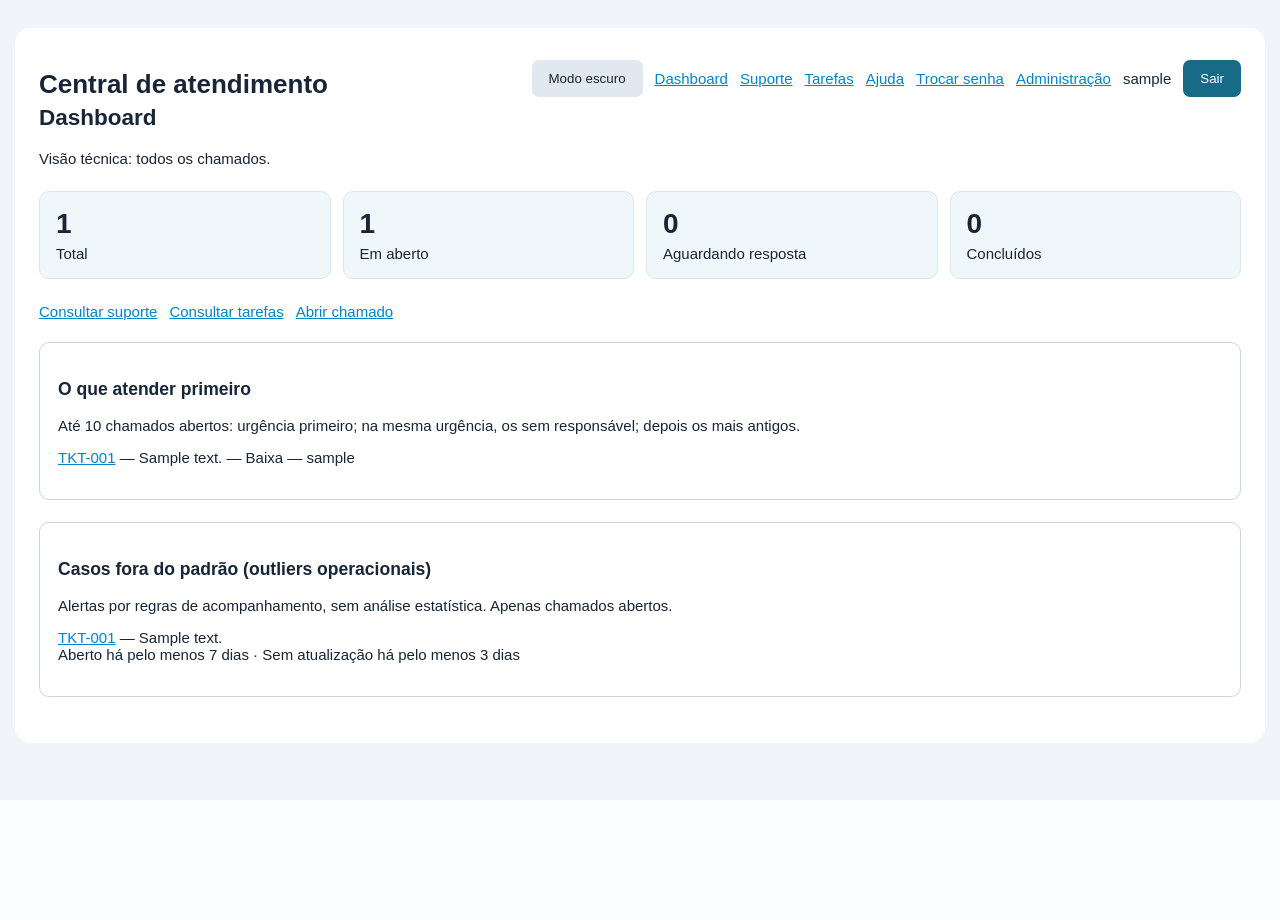
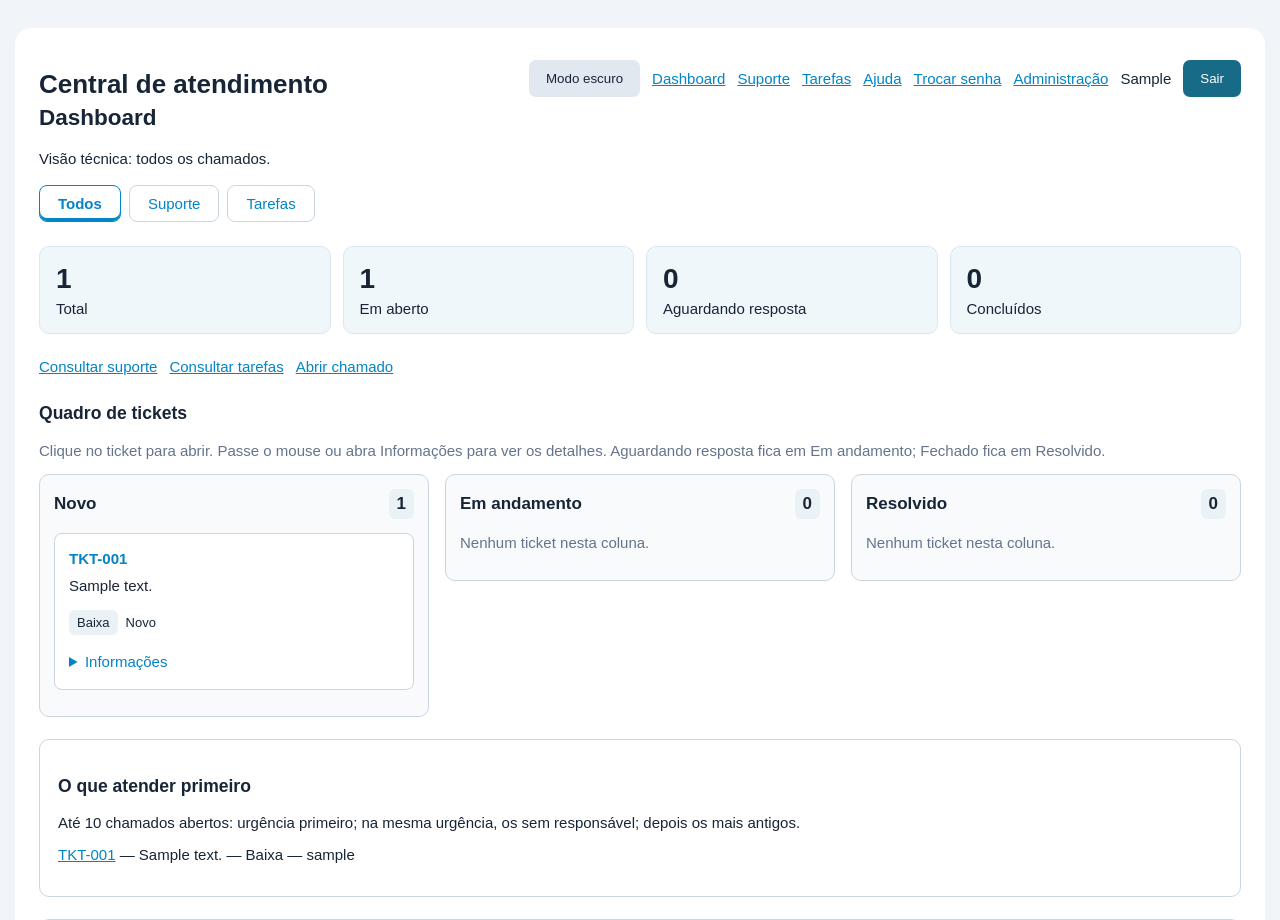
Before and after one commit to DragonOrigen/ticket-system-learning, a Django app: page /dashboard/ in a window 1280 px wide. Shown: the top 920 px of the page. Before the commit the page ends 697 px from the top, so only its background shows below. Run offline with Django 5.2, Linux system fonts and the light colour scheme; a user stored in the database is signed in; tables that the repository leaves empty hold one stand-in row (values such as "Sample post").

Commit message:
Atualização no Dashboard e na maneira que os tickets são mostrados.

```diff
--- a/static/app.css
+++ b/static/app.css
@@ -318,3 +318,36 @@ a { color: var(--foco); }
 .helptext { color:var(--texto-secundario); display:block; margin:6px 0; }
 .message { white-space:pre-wrap; overflow-wrap:anywhere; }
 #id_machines { max-height:230px; overflow:auto; }
+
+/* Lista de chamados: descrição com espaço, colunas curtas sem quebras de palavras. */
+.ticket-table { table-layout: auto; min-width: 1050px; }
+.ticket-table th, .ticket-table td { white-space: nowrap; overflow-wrap: normal; padding: 10px 12px; }
+.ticket-table .description-column { width: 100%; min-width: 320px; }
+.ticket-table .description-cell { white-space: normal; min-width: 320px; overflow-wrap: anywhere; }
+.filters { grid-template-columns: minmax(220px, 2fr) repeat(3, minmax(130px, 1fr)) auto; }
+@media (max-width: 900px) { .filters { grid-template-columns: 1fr 1fr; } }
+@media (max-width: 550px) { .filters { grid-template-columns: 1fr; } }
+
+/* Kanban: três colunas no computador; empilhadas em telas menores. */
+.kanban-section { margin-top: 28px; }
+.kanban-board { display: grid; grid-template-columns: repeat(3, minmax(0, 1fr)); gap: 16px; align-items: start; }
+.kanban-column { min-width: 0; padding: 14px; background: var(--fundo-suave); border: 1px solid var(--borda); border-radius: 10px; }
+.kanban-column h4 { display: flex; justify-content: space-between; align-items: center; margin: 0 0 14px; font-size: 17px; }
+.kanban-ticket { margin-bottom: 12px; padding: 14px; background: var(--fundo-superficie); border: 1px solid var(--borda); border-radius: 8px; overflow-wrap: anywhere; }
+.kanban-ticket:hover, .kanban-ticket:focus-within { border-color: var(--foco); }
+.kanban-ticket-link { display: block; text-decoration: none; line-height: 1.45; }
+.kanban-ticket-link strong, .kanban-ticket-link span { display: block; }
+.kanban-ticket-link span { margin-top: 6px; color: var(--texto); }
+.kanban-ticket-link:focus-visible { outline: 2px solid var(--foco); outline-offset: 4px; }
+.kanban-badges { display: flex; gap: 8px; align-items: center; flex-wrap: wrap; font-size: 13px; }
+.kanban-info summary { cursor: pointer; color: var(--foco); padding: 5px 0; }
+.kanban-info dl { border-top: 1px solid var(--borda); margin: 8px 0 0; padding-top: 8px; font-size: 13px; line-height: 1.5; }
+.kanban-info dt { font-weight: bold; margin-top: 6px; }
+.kanban-info dd { margin: 0; }
+@media (max-width: 800px) { .kanban-board { grid-template-columns: 1fr; } }
+
+/* O filtro selecionado acompanha os indicadores e o quadro de tickets. */
+.dashboard-filters { display: flex; flex-wrap: wrap; gap: 8px; margin: 18px 0; }
+.dashboard-filters a { padding: 9px 18px; border: 1px solid var(--borda); border-radius: 8px; text-decoration: none; background: var(--fundo-superficie); }
+.dashboard-filters a[aria-current="page"] { border-color: var(--foco); font-weight: bold; box-shadow: inset 0 -3px 0 var(--foco); }
+.dashboard-filters a:focus-visible { outline: 2px solid var(--foco); outline-offset: 3px; }
--- /dev/null
+++ b/static/kanban.js
@@ -0,0 +1,22 @@
+// Mouse: prévia ao passar pelo cartão. Toque/teclado: summary nativo.
+// Não altera status nem envia requisições ao servidor.
+document.querySelectorAll('.kanban-ticket').forEach((card) => {
+    const details = card.querySelector('details');
+    let openedByHover = false;
+    card.addEventListener('pointerenter', (event) => {
+        if (event.pointerType !== 'mouse' || details.open) return;
+        openedByHover = true;
+        details.open = true;
+    });
+    card.addEventListener('pointerleave', () => {
+        if (openedByHover && !card.contains(document.activeElement)) details.open = false;
+        openedByHover = false;
+    });
+    card.querySelector('a').addEventListener('focus', () => { details.open = true; });
+    card.addEventListener('keydown', (event) => {
+        if (event.key === 'Escape') {
+            details.open = false;
+            openedByHover = false;
+        }
+    });
+});
--- a/templates/base.html
+++ b/templates/base.html
@@ -20,7 +20,7 @@
             <a href="{% url 'help' %}">Ajuda</a>
             <a href="{% url 'password_change' %}">Trocar senha</a>
             {% if user.is_staff %}<a href="{% url 'admin:index' %}">Administração</a>{% endif %}
-            <span>{{ user.username }}</span>
+            <span>{{ user.first_name|default:user.username }}</span>
             <form method="post" action="{% url 'logout' %}">{% csrf_token %}<button>Sair</button></form>
         {% endif %}
     </nav>
--- a/templates/tickets/dashboard.html
+++ b/templates/tickets/dashboard.html
@@ -1,8 +1,48 @@
 {% extends 'base.html' %}
+{% load static %}
 {% block content %}
 <h2>Dashboard</h2><p>{% if technician %}Visão técnica: todos os chamados.{% else %}Resumo dos seus chamados.{% endif %}</p>
+<nav class="dashboard-filters" aria-label="Filtrar dashboard por área">
+    {% for value, label in dashboard_filters %}
+    <a href="{% url 'dashboard' %}?area={{ value }}"{% if selected_area == value %} aria-current="page"{% endif %}>{{ label }}</a>
+    {% endfor %}
+</nav>
 <section class="cards"><div class="card"><b>{{ total }}</b>Total</div><div class="card"><b>{{ opened }}</b>Em aberto</div><div class="card"><b>{{ waiting }}</b>Aguardando resposta</div><div class="card"><b>{{ closed }}</b>Concluídos</div></section>
 <div class="actions"><a href="{% url 'support_list' %}">Consultar suporte</a><a href="{% url 'task_list' %}">Consultar tarefas</a><a href="{% url 'ticket_create' %}">Abrir chamado</a></div>
+<section class="kanban-section" aria-labelledby="kanban-title">
+    <h3 id="kanban-title">Quadro de tickets</h3>
+    <p class="muted">Clique no ticket para abrir. Passe o mouse ou abra Informações para ver os detalhes.
+        Aguardando resposta fica em Em andamento; Fechado fica em Resolvido.</p>
+    <div class="kanban-board">
+        {% for column in kanban_columns %}
+        <section class="kanban-column" aria-label="{{ column.title }}">
+            <h4>{{ column.title }} <span class="badge">{{ column.tickets|length }}</span></h4>
+            {% for ticket in column.tickets %}
+            <article class="kanban-ticket">
+                <a class="kanban-ticket-link" href="{% url 'ticket_detail' ticket.pk %}">
+                    <strong>{{ ticket.code }}</strong>
+                    <span>{{ ticket.description|truncatechars:140 }}</span>
+                </a>
+                <p class="kanban-badges"><span class="badge">{{ ticket.get_urgency_display }}</span>
+                    <span>{{ ticket.get_status_display }}</span></p>
+                <details class="kanban-info">
+                    <summary>Informações</summary>
+                    <dl>
+                        <dt>Solicitante</dt><dd>{{ ticket.requester.get_full_name|default:ticket.requester.username }}</dd>
+                        <dt>Responsável</dt><dd>{% if ticket.responsible %}{{ ticket.responsible.get_full_name|default:ticket.responsible.username }}{% else %}Não atribuído{% endif %}</dd>
+                        <dt>Categoria</dt><dd>{{ ticket.get_category_display }}</dd>
+                        <dt>Máquinas</dt><dd>{% if ticket.all_machines %}Todas{% else %}{% for machine in ticket.machines.all %}{{ machine }}{% if not forloop.last %}; {% endif %}{% empty %}Sem equipamento{% endfor %}{% endif %}</dd>
+                        <dt>Abertura</dt><dd>{{ ticket.created_at|date:'d/m/Y H:i' }}</dd>
+                        <dt>Última atualização</dt><dd>{{ ticket.updated_at|date:'d/m/Y H:i' }}</dd>
+                    </dl>
+                </details>
+            </article>
+            {% empty %}<p class="muted">Nenhum ticket nesta coluna.</p>{% endfor %}
+        </section>
+        {% endfor %}
+    </div>
+</section>
+<script src="{% static 'kanban.js' %}" defer></script>
 {% if technician %}
 <section class="panel"><h3>O que atender primeiro</h3><p>Até 10 chamados abertos: urgência primeiro; na mesma urgência, os sem responsável; depois os mais antigos.</p>
 {% for ticket in priority %}<p><a href="{% url 'ticket_detail' ticket.pk %}">{{ ticket.code }}</a> — {{ ticket.description|truncatechars:90 }} — {{ ticket.get_urgency_display }} — {{ ticket.responsible|default:'Sem responsável' }}</p>{% empty %}<p>Nenhum chamado pendente.</p>{% endfor %}</section>
--- a/templates/tickets/detail.html
+++ b/templates/tickets/detail.html
@@ -2,12 +2,12 @@
 {% block content %}
 <h2>{{ ticket.code }} — {{ ticket.get_status_display }}</h2>
 <p><a href="{% url 'ticket_edit' ticket.pk %}">Editar conteúdo e máquinas</a></p>
-<p>Solicitante: {{ ticket.requester }} · Responsável: {{ ticket.responsible|default:'Não atribuído' }}</p>
+<p>Solicitante: {{ ticket.requester.get_full_name|default:ticket.requester.username }} · Responsável: {% if ticket.responsible %}{{ ticket.responsible.get_full_name|default:ticket.responsible.username }}{% else %}Não atribuído{% endif %}</p>
 <p>Abertura: {{ ticket.created_at|date:'d/m/Y H:i' }} · Atualização: {{ ticket.updated_at|date:'d/m/Y H:i' }}</p>
 {% if ticket.completed_at %}<p>Conclusão: {{ ticket.completed_at|date:'d/m/Y H:i' }}</p>{% endif %}
 <p>Categoria: {{ ticket.get_category_display }}</p>
 <p>Urgência: {{ ticket.get_urgency_display }}</p>
-<p>Máquinas: {% for machine in ticket.machines.all %}{{ machine }}{% if not forloop.last %}; {% endif %}{% empty %}Sem equipamento{% endfor %}</p>
+<p>Máquinas: {% if ticket.all_machines %}Todas{% else %}{% for machine in ticket.machines.all %}{{ machine }}{% if not forloop.last %}; {% endif %}{% empty %}Sem equipamento{% endfor %}{% endif %}</p>
 <div class="panel message">{{ ticket.description }}</div>
 {% if technician %}<section class="panel"><h3>Atendimento</h3>
 <form method="post">{% csrf_token %}<input type="hidden" name="action" value="attendance">{{ attendance.as_p }}<button>Salvar atendimento</button></form></section>{% endif %}
--- a/tickets/management/commands/importar_tickets.py
+++ b/tickets/management/commands/importar_tickets.py
@@ -5,7 +5,7 @@ from pathlib import Path
 from django.core.management.base import BaseCommand, CommandError
 from django.db import IntegrityError, transaction
 
-from tickets.import_spreadsheet import read_plan
+from tickets.import_spreadsheet import read_plan, normalized
 from tickets.models import SpreadsheetImport, Ticket
 
 
@@ -50,6 +50,7 @@ class Command(BaseCommand):
                 for record in records:
                     ticket = Ticket.objects.create(
                         requester_id=record["requester_id"], description=record["description"],
+                        all_machines=normalized(record["original_equipment"]) == "todas",
                         status=record["status"], urgency=record["urgency"], category=Ticket.Category.SUPPORT)
                     # auto_now_add usaria hoje; preservamos a abertura original explicitamente.
                     Ticket.objects.filter(pk=ticket.pk).update(created_at=record["created_at"])
--- a/tickets/models.py
+++ b/tickets/models.py
@@ -43,6 +43,7 @@ class Ticket(models.Model):
     responsible = models.ForeignKey(settings.AUTH_USER_MODEL, on_delete=models.PROTECT, related_name="assignments", null=True, blank=True)
     urgency = models.CharField("urgência", max_length=10, choices=Urgency.choices, default=Urgency.MEDIUM)
     status = models.CharField("status", max_length=12, choices=Status.choices, default=Status.NEW)
+    all_machines = models.BooleanField(default=False)
     machines = models.ManyToManyField(Machine, blank=True)
     created_at = models.DateTimeField(auto_now_add=True)
     updated_at = models.DateTimeField(auto_now=True)
--- a/tickets/views.py
+++ b/tickets/views.py
@@ -51,6 +51,7 @@ def ticket_create(request):
     if request.method == "POST" and form.is_valid():
         with transaction.atomic():
             ticket = form.save(commit=False)
+            ticket.all_machines = form.cleaned_data["mode"] == "todas"
             ticket.requester = request.user
             ticket.save()
             form.save_m2m()
@@ -111,7 +112,17 @@ def ticket_detail(request, pk):
 @login_required
 def dashboard(request):
     technician = is_technician(request.user)
-    context = build_dashboard(visible_tickets(request.user), technician)
+    area = request.GET.get("area", "all")
+    if area not in ("all", "support", "tasks"):
+        area = "all"
+    tickets = visible_tickets(request.user)
+    if area == "support":
+        tickets = tickets.filter(category__in=SUPPORT_CATEGORIES)
+    elif area == "tasks":
+        tickets = tickets.exclude(category__in=SUPPORT_CATEGORIES)
+    context = build_dashboard(tickets, technician)
+    context["selected_area"] = area
+    context["dashboard_filters"] = [("all", "Todos"), ("support", "Suporte"), ("tasks", "Tarefas")]
     context["technician"] = technician
     return render(request, "tickets/dashboard.html", context)
 
@@ -125,15 +136,17 @@ def help_page(request):
 def ticket_edit(request, pk):
     ticket = get_object_or_404(visible_tickets(request.user), pk=pk)
     count = ticket.machines.count()
-    initial = {"version": ticket.version, "mode": "nenhuma" if not count else ("uma" if count == 1 else "varias")}
-    previous = {key: getattr(ticket, key) for key in ("category", "description", "urgency")}
+    initial = {"version": ticket.version, "mode": "todas" if ticket.all_machines else ("nenhuma" if not count else ("uma" if count == 1 else "varias"))}
+    previous = {key: getattr(ticket, key) for key in ("category", "description", "urgency", "all_machines")}
     previous_machines = set(ticket.machines.values_list("pk", flat=True))
     form = EditTicketForm(request.POST or None, instance=ticket, initial=initial)
     if request.method == "POST" and form.is_valid():
         data = form.cleaned_data
+        data["all_machines"] = data["mode"] == "todas"
         with transaction.atomic():
             changed = Ticket.objects.filter(pk=pk, version=data["version"]).update(
                 category=data["category"], description=data["description"], urgency=data["urgency"],
+                all_machines=data["all_machines"],
                 updated_at=timezone.now(), version=F("version") + 1)
             if changed:
                 changes = [f"{key}: {previous[key]} → {data[key]}" for key in previous if previous[key] != data[key]]
```
Also changed, not shown: templates/tickets/list.html (+6 -6 lines), tickets/dashboard.py (+10 -0 lines), tickets/tests_dashboard_filters.py (added, +37 -0 lines), tickets/migrations/0006_ticket_all_machines.py (added), 1 other file.
